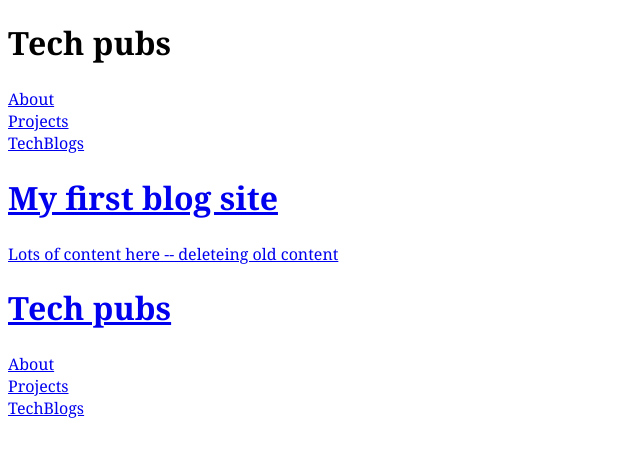
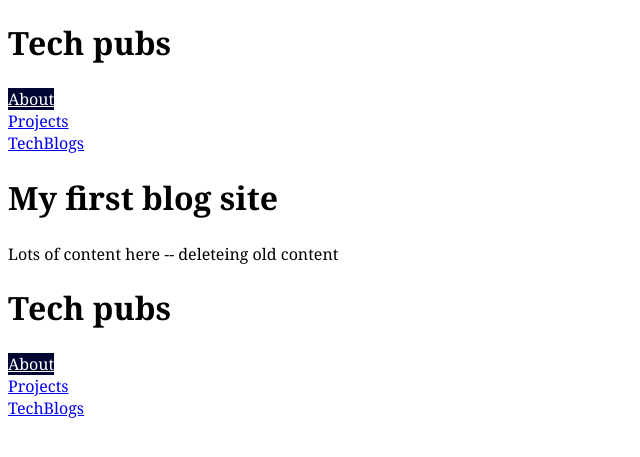
Before and after one commit to manishjindal/manishjindal.github.io, a Jekyll site: the page built from index.html, in a window 1280 px wide. Shown: the top 457 px of the page, without its empty margins (0-640 px from the left). Built offline with Jekyll 4.4.1, drawn with Linux system fonts in a browser that asks for light colours.

Commit message:
chnage in nav

```diff
--- a/_includes/nav.html
+++ b/_includes/nav.html
@@ -1,7 +1,7 @@
 <nav>
 	<ul class="nav {{"include.navclass"}}">
-		<li> <a href="{{site.baseurl}}/index.html"> About </li>
-		<li> <a href="{{site.baseurl}}/projects.html"> Projects </li>
-		<li> <a href="{{site.baseurl}}/techblogs.html"> TechBlogs </li>
+		<li> <a href="{{site.baseurl}}/index.html" class="current"> About </a></li>
+		<li> <a href="{{site.baseurl}}/projects.html"> Projects </a></li>
+		<li> <a href="{{site.baseurl}}/techblogs.html"> TechBlogs </a></li>
 	</ul>
 </nav>
```
